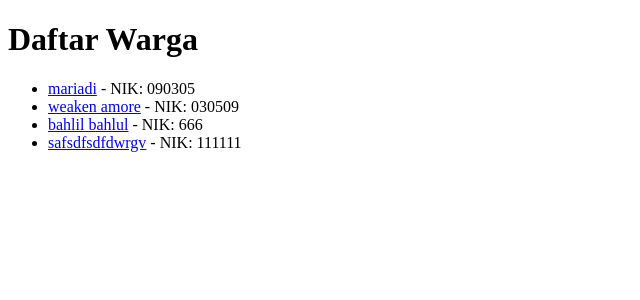
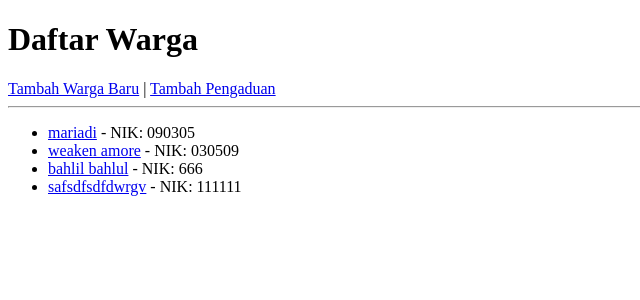
Before and after one commit to MRYDXXZ/Kelurahan, a Django app: page /warga/ in a window 1280 px wide. Shown: the top 300 px of the page, without its empty margins (0-640 px from the left). Run offline with Django 5.2, Linux system fonts and the light colour scheme; data comes from the database, SQL or seed files in the repository; both versions use the stored data as it was after the commit.

Commit message:
commit pertemuan 3

```diff
--- a/data_kelurahan/warga/templates/warga/warga_list.html
+++ b/data_kelurahan/warga/templates/warga/warga_list.html
@@ -5,6 +5,10 @@
 </head>
 <body>
     <h1>Daftar Warga</h1>
+    <a href="{% url 'warga-tambah' %}">Tambah Warga Baru</a>
+    |
+    <a href="{% url 'pengaduan-tambah' %}">Tambah Pengaduan</a>
+    <hr>
     <ul>
         {% for warga in object_list %}
             <li>
--- a/data_kelurahan/warga/urls.py
+++ b/data_kelurahan/warga/urls.py
@@ -1,8 +1,10 @@
 from django.urls import path
-from .views import WargaListView, WargaDetailView, PengaduanListView
+from .views import WargaListView, WargaDetailView, PengaduanListView, WargaCreateView, PengaduanCreateView
 
 urlpatterns = [
     path('', WargaListView.as_view(), name='warga-list'),
+    path('tambah/', WargaCreateView.as_view(), name='warga-tambah'),
     path('<int:pk>/', WargaDetailView.as_view(), name='warga-detail'),
     path('pengaduan/', PengaduanListView.as_view(), name='pengaduan-list'),
+    path('pengaduan/tambah/', PengaduanCreateView.as_view(), name='pengaduan-tambah'),
 ]
--- a/data_kelurahan/warga/views.py
+++ b/data_kelurahan/warga/views.py
@@ -1,6 +1,8 @@
 from django.shortcuts import render
-from django.views.generic import ListView, DetailView
+from django.urls import reverse_lazy
+from django.views.generic import ListView, DetailView, CreateView
 from .models import Warga, Pengaduan
+from .forms import WargaForm, PengaduanForm
 
 
 class WargaListView(ListView):
@@ -16,3 +18,16 @@ class PengaduanListView(ListView):
 	template_name = 'warga/pengaduan_list.html'
 	context_object_name = 'daftar_pengaduan'
 	ordering = ['-tanggal_pengaduan']
+
+class WargaCreateView(CreateView):
+	model = Warga
+	form_class = WargaForm
+	template_name = 'warga/warga_form.html'
+	success_url = reverse_lazy('warga-list')
+
+
+class PengaduanCreateView(CreateView):
+	model = Pengaduan
+	form_class = PengaduanForm
+	template_name = 'warga/pengaduan_form.html'
+	success_url = reverse_lazy('pengaduan-list')
```
Also changed, not shown: data_kelurahan/warga/forms.py (added, +16 -0 lines), data_kelurahan/warga/templates/warga/pengaduan_form.html (added, +17 -0 lines), data_kelurahan/warga/templates/warga/warga_form.html (added, +14 -0 lines), data_kelurahan/db.sqlite3.
